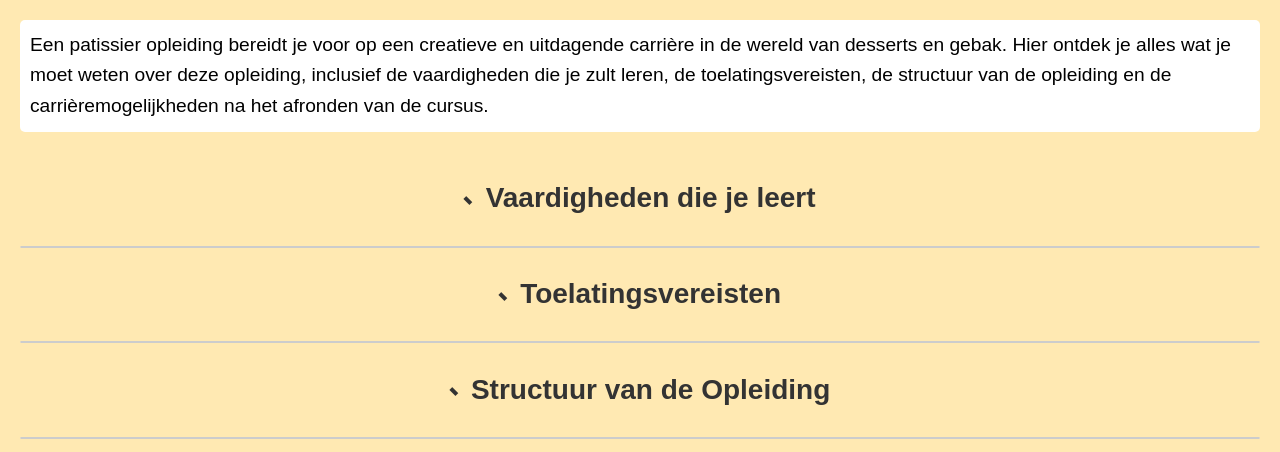
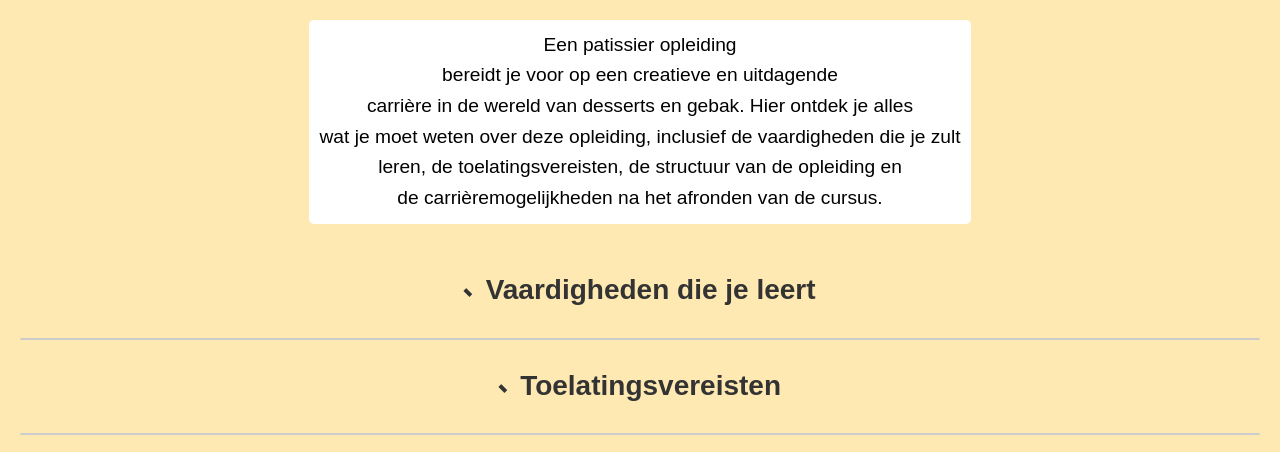
Before and after one commit to elisa1rietveld/patissier, a PHP site: page /info.php in a window 1280 px wide. Shown: the part 210-662 px from the top of the page. Run offline with PHP 8.4, Linux system fonts and the light colour scheme; style sheets or scripts are compiled from the project's sources.

Commit message:
rens tijdelijke commit

```diff
--- a/css/info.css
+++ b/css/info.css
@@ -1 +1 @@
-body{font-family:Arial,sans-serif;line-height:1.6;margin:0;padding:0;text-align:center;background-color:#ffe9b2}header{background:url("https://formation-orientation.com/wp-content/uploads/decouverte-patissier.jpg") no-repeat center center/cover;color:#fff;text-align:center;padding:60px 20px}header h1{margin:0;font-size:2.5em}.container{padding:20px}.intro{font-size:1em;margin-bottom:20px;background-color:#fff;padding:10px;border-radius:5px;display:inline-block;text-align:left}h2{color:#333;font-size:1.5em;cursor:pointer;margin:20px 0;display:flex;align-items:center;justify-content:center}h2 .toggle-icon{margin-right:10px;font-size:1.2em;transition:transform .3s ease}h2.collapsed .toggle-icon{transform:rotate(45deg)}.content{overflow:hidden;transition:max-height .3s ease;max-height:0;padding:0 10px;border:1px solid #ccc;border-radius:5px;background-color:#fff;margin-top:10px}ul{margin:10px 0;padding-left:20px}@media(min-width: 768px){header h1{font-size:3.5em}.intro{font-size:1.2em}h2{font-size:1.75em}}/*# sourceMappingURL=info.css.map */
+body{font-family:Arial,sans-serif;line-height:1.6;margin:0;padding:0;text-align:center;background-color:#ffe9b2}header{background:url("https://formation-orientation.com/wp-content/uploads/decouverte-patissier.jpg") no-repeat center center/cover;color:#fff;text-align:center;padding:60px 20px}header h1{margin:0;font-size:2.5em}.container{padding:20px}.intro{font-size:1em;margin-bottom:20px;background-color:#fff;padding:10px;border-radius:5px;display:inline-block;text-align:center}h2{color:#333;font-size:1.5em;cursor:pointer;margin:20px 0;display:flex;align-items:center;justify-content:center}h2 .toggle-icon{margin-right:10px;font-size:1.2em;transition:transform .3s ease}h2.collapsed .toggle-icon{transform:rotate(45deg)}.content{overflow:hidden;transition:max-height .3s ease;max-height:0;padding:0 10px;border:1px solid #ccc;border-radius:5px;background-color:#fff;margin-top:10px}ul{margin:10px 0;padding-left:20px}@media(min-width: 768px){header h1{font-size:3.5em}.intro{font-size:1.2em}h2{font-size:1.75em}}/*# sourceMappingURL=info.css.map */
--- a/info.php
+++ b/info.php
@@ -13,7 +13,7 @@
     </header>
     <div class="container">
         <div class="intro">
-            Een patissier opleiding bereidt je voor op een creatieve en uitdagende carrière in de wereld van desserts en gebak. Hier ontdek je alles wat je moet weten over deze opleiding, inclusief de vaardigheden die je zult leren, de toelatingsvereisten, de structuur van de opleiding en de carrièremogelijkheden na het afronden van de cursus.
+            Een patissier opleiding<br> bereidt je voor op een creatieve en uitdagende <br> carrière in de wereld van desserts en gebak. Hier ontdek je alles<br> wat je moet weten over deze opleiding, inclusief de vaardigheden die je zult<br> leren, de toelatingsvereisten, de structuur van de opleiding en <br>de carrièremogelijkheden na het afronden van de cursus.
         </div>
 
         <h2 onclick="toggleContent('vaardigheden')" class="collapsed">
--- a/scss/info.scss
+++ b/scss/info.scss
@@ -26,7 +26,7 @@ header h1 {
     padding: 10px;
     border-radius: 5px;
     display: inline-block;
-    text-align: left;
+    text-align: center;
 }
 h2 {
     color: #333;
```
Also changed, not shown: 1 other file.
